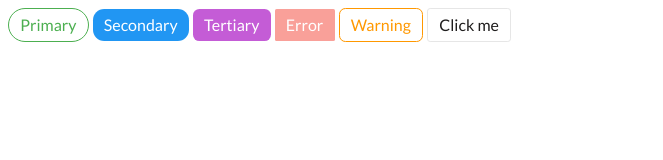
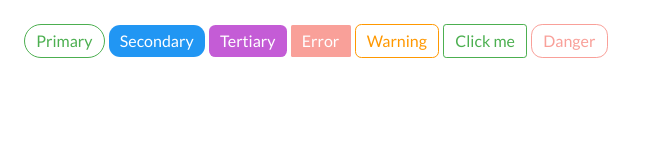
Before and after one commit to Athiiii/Supla, a website: page index.html in a window 1280 px wide. Shown: the whole page, without its empty margins (0-663 px from the left). Drawn offline with Linux system fonts and the light colour scheme.

Commit message:
solve bugs

```diff
--- a/index.html
+++ b/index.html
@@ -8,13 +8,15 @@
     <title>Components</title>
 </head>
 
-<body>
+<body style="padding:1rem">
     <button class="btn-outline-primary btn-round">Primary</button>
     <button class="btn-secondary btn-round-light-2">Secondary</button>
     <button class="btn-tertiary btn-round-light-1">Tertiary</button>
     <button class="btn-error btn-round-light disabled">Error</button>
     <button class="btn-outline-warning btn-round-light-1">Warning</button>
-    <a class="btn outline-thin">Click me</a>
+    <a href="#" class="btn btn-outline-primary">Click me</a>
+
+    <a href="" class="btn btn-outline-error disabled btn-round-light-2 outline-big">Danger</a>
 </body>
 
 </html>
--- a/sass/components/_button.scss
+++ b/sass/components/_button.scss
@@ -17,14 +17,15 @@ button {
   user-select: none;
   transition: border-color 0.3s;
   justify-content: center;
+}
 
+.btn {
   @include createDefaultBorder($default-btn-color);
 
   //Remove default styling
   &:link,
   &:visited {
     text-decoration: none;
-    color: inherit;
   }
 
   &:hover:not([class*="btn-"]):not(.disabled) {
--- a/sass/utilities/_mixins.scss
+++ b/sass/utilities/_mixins.scss
@@ -5,7 +5,7 @@
 
   @include buttonActions($color);
 
-  &:hover {
+  &:hover:not(.disabled) {
     background-color: $color;
     color: $color-white;
   }
```
Also changed, not shown: css/style.css.
